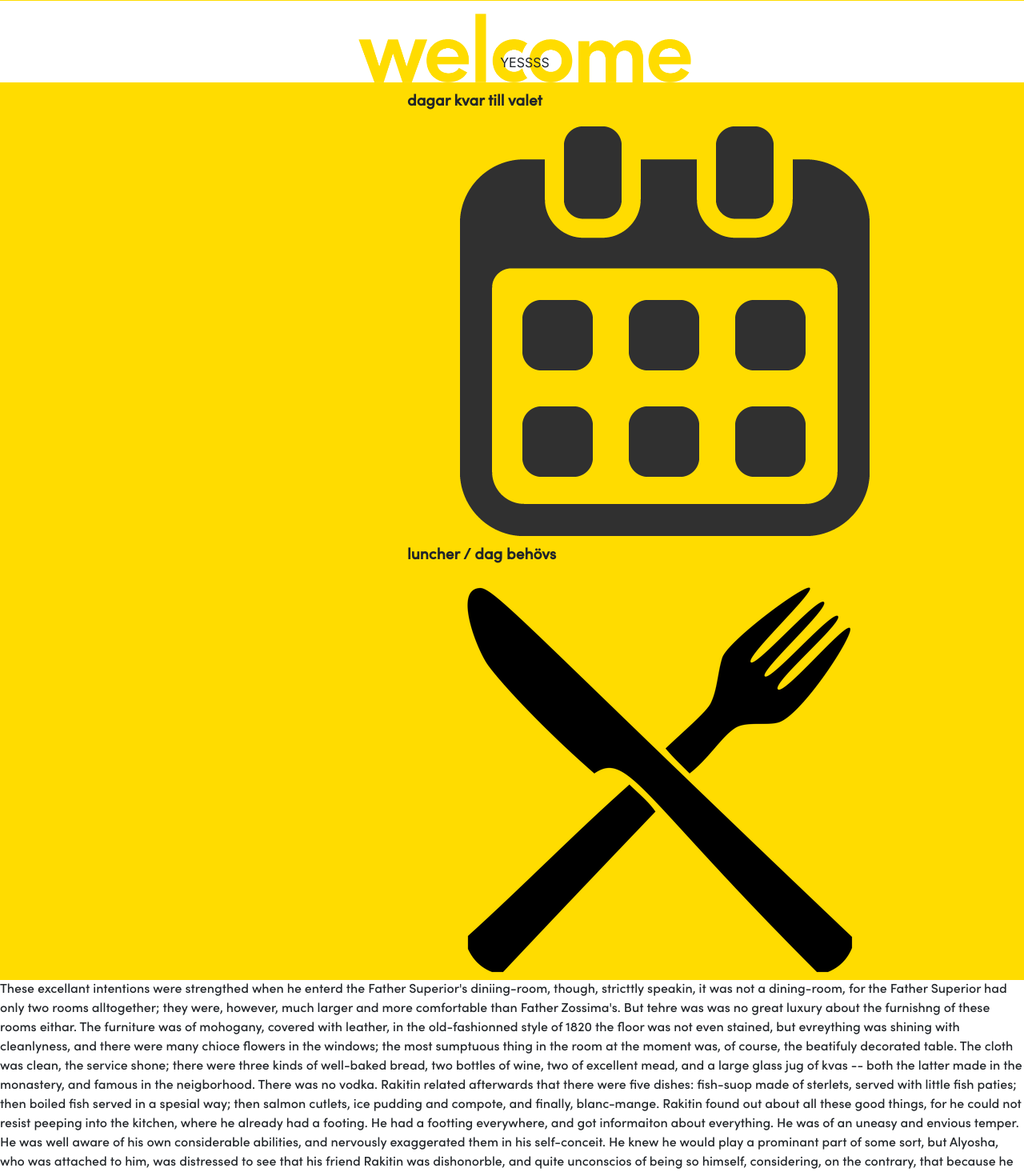
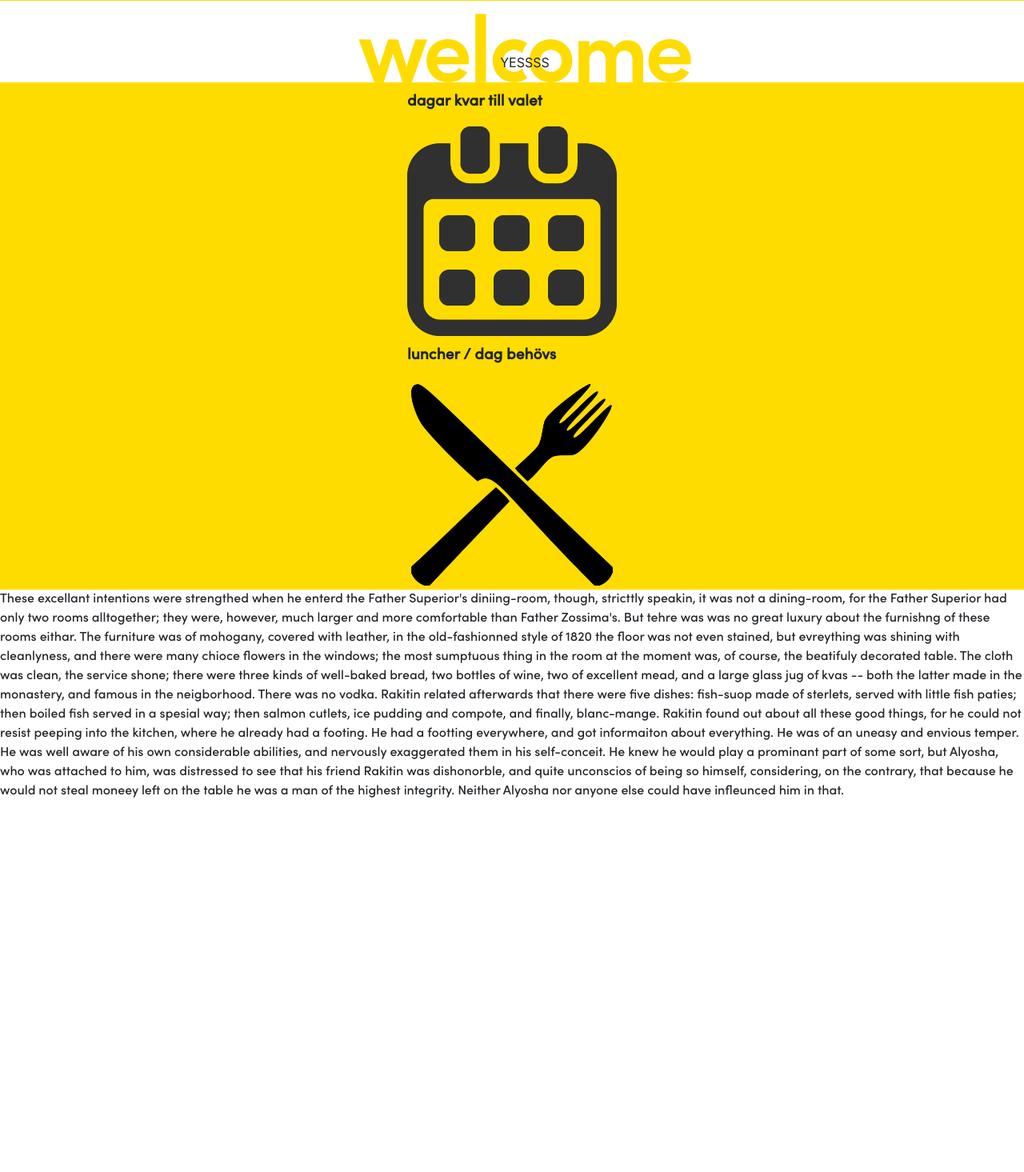
Before and after one commit to s6mon/s6mon.github.io, a PHP site: page / in a window 1280 px wide. Shown: the part 3208-4673 px from the top of the page at 80% size. After the commit the page ends 4205 px from the top, so only its background shows below. Run offline with PHP 8.4, Linux system fonts and the light colour scheme; some libraries are stand-ins or nearby versions.

Commit message:
icon => changement css

```diff
--- a/css/index.css
+++ b/css/index.css
@@ -102,8 +102,10 @@ h3 {font-family: SofiaBold};
 }
 
 .icon {
-    margin-left: 45%;
-    margin-right: 45%;
+    width: 20%;
+    height: 25%;
+    margin-left: 40%;
+    margin-right: 40%;
 }
 
 .text-numbers {
--- a/index.html
+++ b/index.html
@@ -18,8 +18,8 @@
 
 
         <script src="https://code.jquery.com/jquery-3.2.1.slim.min.js" integrity="sha384-KJ3o2DKtIkvYIK3UENzmM7KCkRr/rE9/Qpg6aAZGJwFDMVNA/GpGFF93hXpG5KkN" crossorigin="anonymous"></script>
-<script src="https://cdnjs.cloudflare.com/ajax/libs/popper.js/1.12.9/umd/popper.min.js" integrity="sha384-ApNbgh9B+Y1QKtv3Rn7W3mgPxhU9K/ScQsAP7hUibX39j7fakFPskvXusvfa0b4Q" crossorigin="anonymous"></script>
-<script src="https://maxcdn.bootstrapcdn.com/bootstrap/4.0.0/js/bootstrap.min.js" integrity="sha384-JZR6Spejh4U02d8jOt6vLEHfe/JQGiRRSQQxSfFWpi1MquVdAyjUar5+76PVCmYl" crossorigin="anonymous"></script>
+        <script src="https://cdnjs.cloudflare.com/ajax/libs/popper.js/1.12.9/umd/popper.min.js" integrity="sha384-ApNbgh9B+Y1QKtv3Rn7W3mgPxhU9K/ScQsAP7hUibX39j7fakFPskvXusvfa0b4Q" crossorigin="anonymous"></script>
+        <script src="https://maxcdn.bootstrapcdn.com/bootstrap/4.0.0/js/bootstrap.min.js" integrity="sha384-JZR6Spejh4U02d8jOt6vLEHfe/JQGiRRSQQxSfFWpi1MquVdAyjUar5+76PVCmYl" crossorigin="anonymous"></script>
         <!-- <script src="https://ajax.googleapis.com/ajax/libs/jquery/3.3.1/jquery.min.js"></script>
         <script src="https://cdnjs.cloudflare.com/ajax/libs/popper.js/1.12.9/umd/popper.min.js"></script>
         <script src="https://maxcdn.bootstrapcdn.com/bootstrap/4.0.0/js/bootstrap.min.js"></script> -->
```
